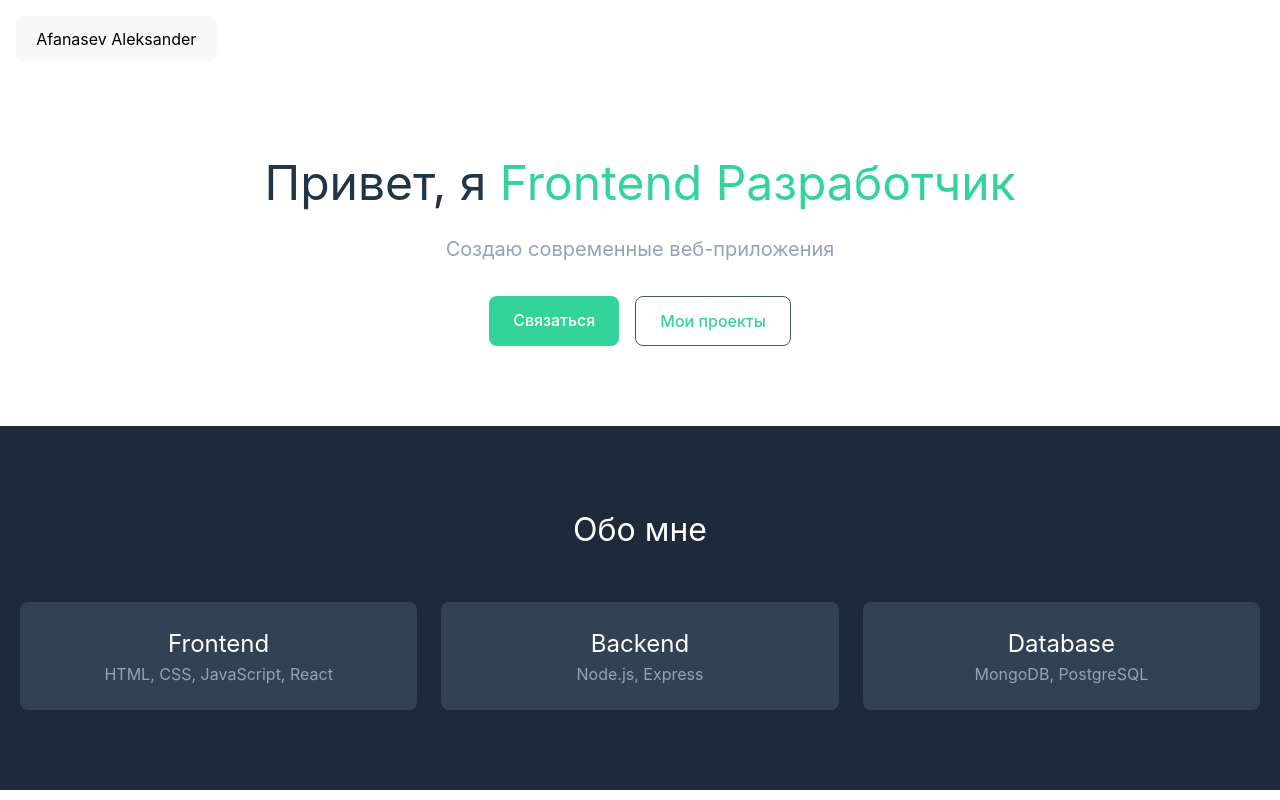
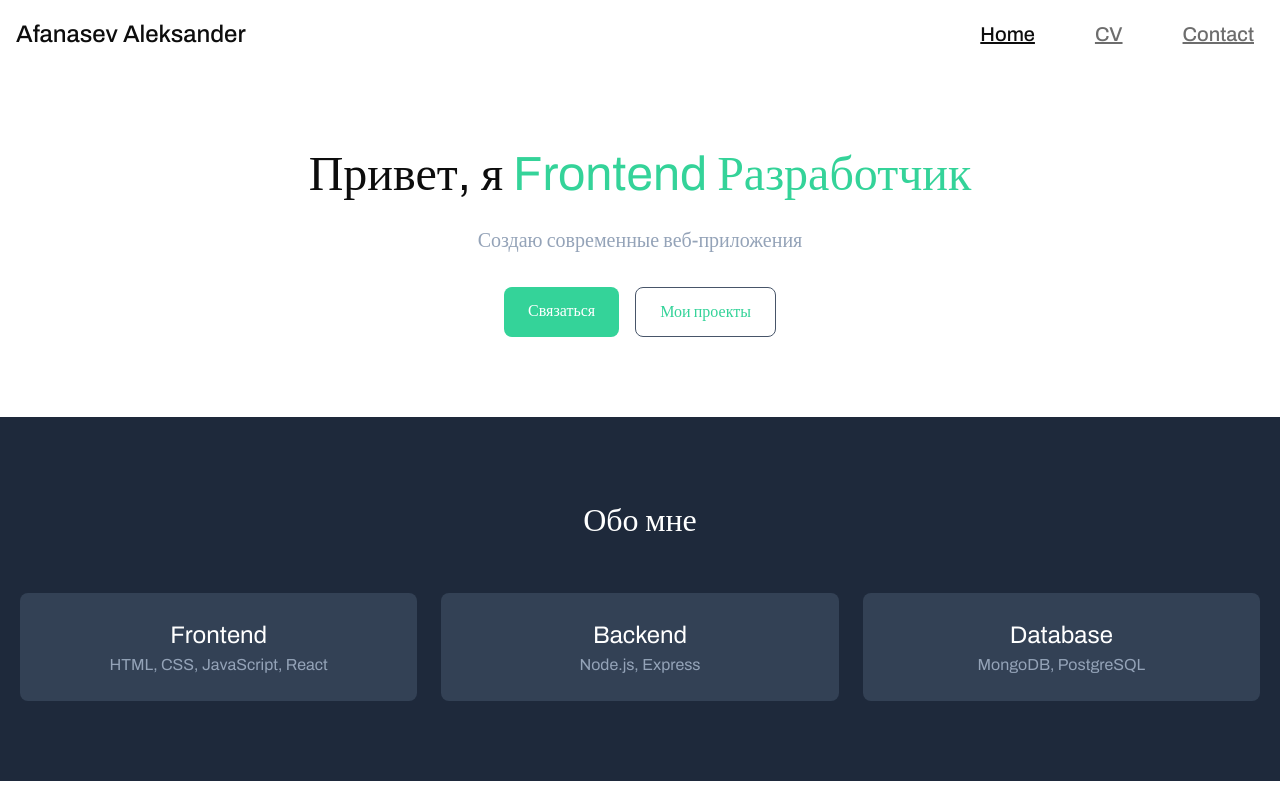
Before and after one commit to myself-organ/myself-frontend, a Vue app: page / in a window 1280 px wide. Shown: the top 800 px of the page. Built offline with nearby package versions, Linux system fonts and the light colour scheme.

Commit message:
feat: enhance TheHeader layout with improved navigation structure and styling; update global styles with new color variables and font

```diff
--- a/src/layouts/TheHeader.vue
+++ b/src/layouts/TheHeader.vue
@@ -1,14 +1,15 @@
 <template>
-
   <header class="header">
-    <button>
+    <a class="logo-btn" href="/">
       <span>Afanasev Aleksander</span>
-    </button>
-    <nav>
-      <ul>
-        <li><a href="/">Home</a></li>
-        <li><a href="/cv">CV</a></li>
-        <li><a href="/contact">Contact</a></li>
+    </a>
+    <nav class="menu">
+      <ul class="menu-list">
+        <li class="menu__item"><a href="/" class="menu__link menu__link--active">Home</a></li>
+        <li class="menu__item"><a href="/" class="menu__link">CV</a></li>
+        <li class="menu__item">
+          <a href="/" class="menu__link">Contact</a>
+        </li>
       </ul>
     </nav>
   </header>
@@ -30,31 +31,44 @@ function toggleLogin() {
   justify-content: space-between;
   align-items: center;
   padding: 1rem;
-  background-color: var(--color-primary);
 }
 
-.header__link {
-  color: var(--color-text-primary);
-  border-radius: 50%;
-  display: block;
+.menu-list {
+  margin: 0;
+  padding: 0;
+  list-style: none;
+  display: flex;
+  gap: 40px;
 }
 
-.header__logo {
-  display: block;
+.menu__link {
+  color: var(--color-black);
+  border-radius: 2px;
+  padding: 0.15em 0.5em;
+  text-decoration: underline;
+  transition: opacity 0.3s;
+  font-size: 1.25rem;
+  line-height: 1.5;
+  opacity: 0.6;
+  border-radius: 2px;
+  &:hover {
+    opacity: 1;
+  }
+}
+.menu__link--active {
+  opacity: 1;
+  /* background: var(--color-primary); */
 }
 
-nav ul {
-  list-style: none;
-  display: flex;
-  gap: 1rem;
-}
-
-nav a {
-  color: white;
-  text-decoration: none;
-}
-
-nav a:hover {
-  text-decoration: underline;
+.logo-btn {
+  background: transparent;
+  cursor: pointer;
+  transition: opacity 0.3s;
+  color: var(--color-black);
+  font-size: 1.5rem;
+  line-height: 1.5;
+  &:hover {
+    opacity: 0.6;
+  }
 }
 </style>
--- a/src/style.css
+++ b/src/style.css
@@ -1,5 +1,12 @@
+@import url('https://fonts.googleapis.com/css2?family=Archivo:wght@100..900&display=swap');
+
 :root {
-  font-family: Inter, system-ui, Avenir, Helvetica, Arial, sans-serif;
+  --color-black: #0d0d0d;
+  --color-primary: #364fe0;
+  --color-secondary: #ececec;
+  --color-black-light: #262626;
+  --color-white: #ffffff;
+  font-family: "Archivo", serif;
   line-height: 1.5;
   font-weight: 400;
 
@@ -23,6 +30,8 @@ a:hover {
 }
 
 body {
+  color: var(--color-black);
+
   margin: 0;
   display: flex;
   place-items: center;
```
